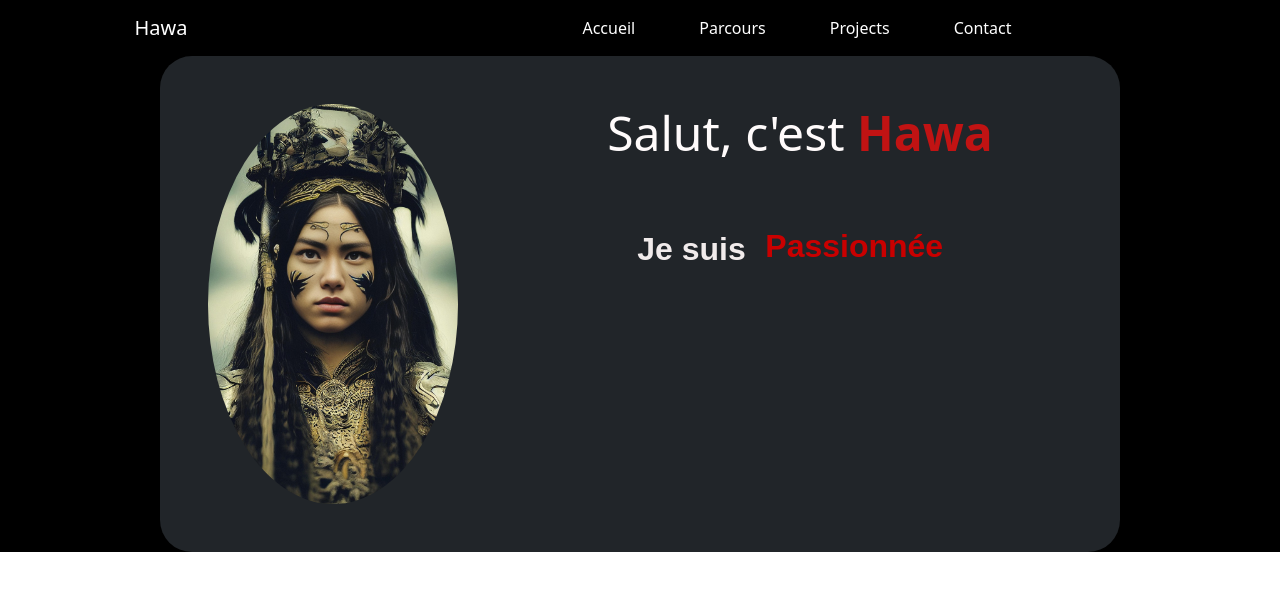
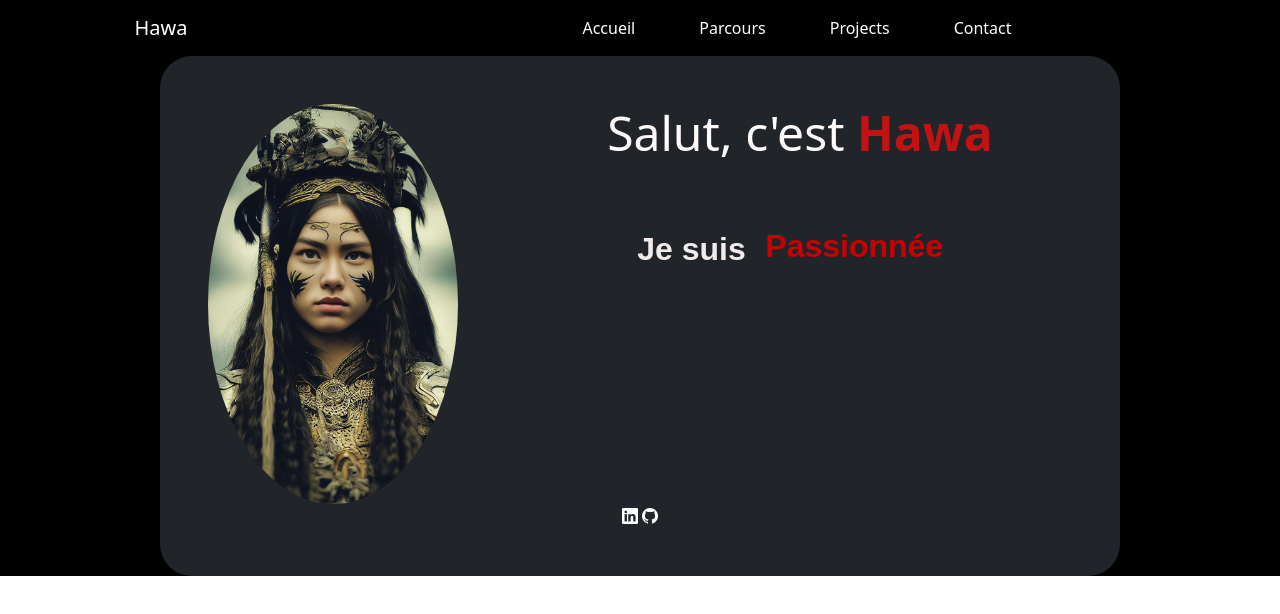
Before and after one commit to Hawa2109/Project_Port, a plain HTML site: page index.html in a window 1280 px wide. Drawn offline with nearby package versions, Linux system fonts and the light colour scheme.

Commit message:
Update index.html

```diff
--- a/index.html
+++ b/index.html
@@ -82,6 +82,10 @@
             </h2>
           </div>
         </div>
+        <div>
+          <i class="bi bi-linkedin"></i>
+          <i class="bi bi-github"></i>
+        </div>
       </section>
       <!-- Section Parcours -->
       <section class="section-parcours container-fluid"></section>
```
